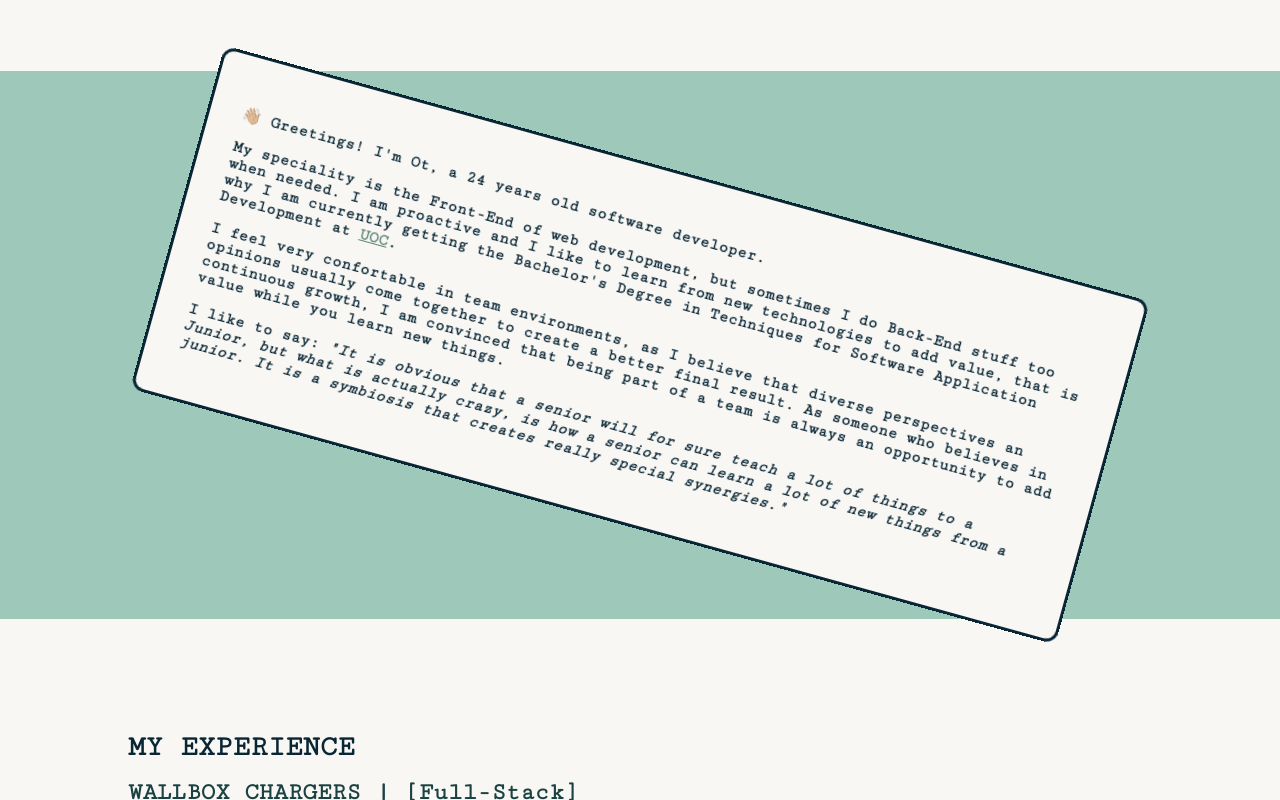
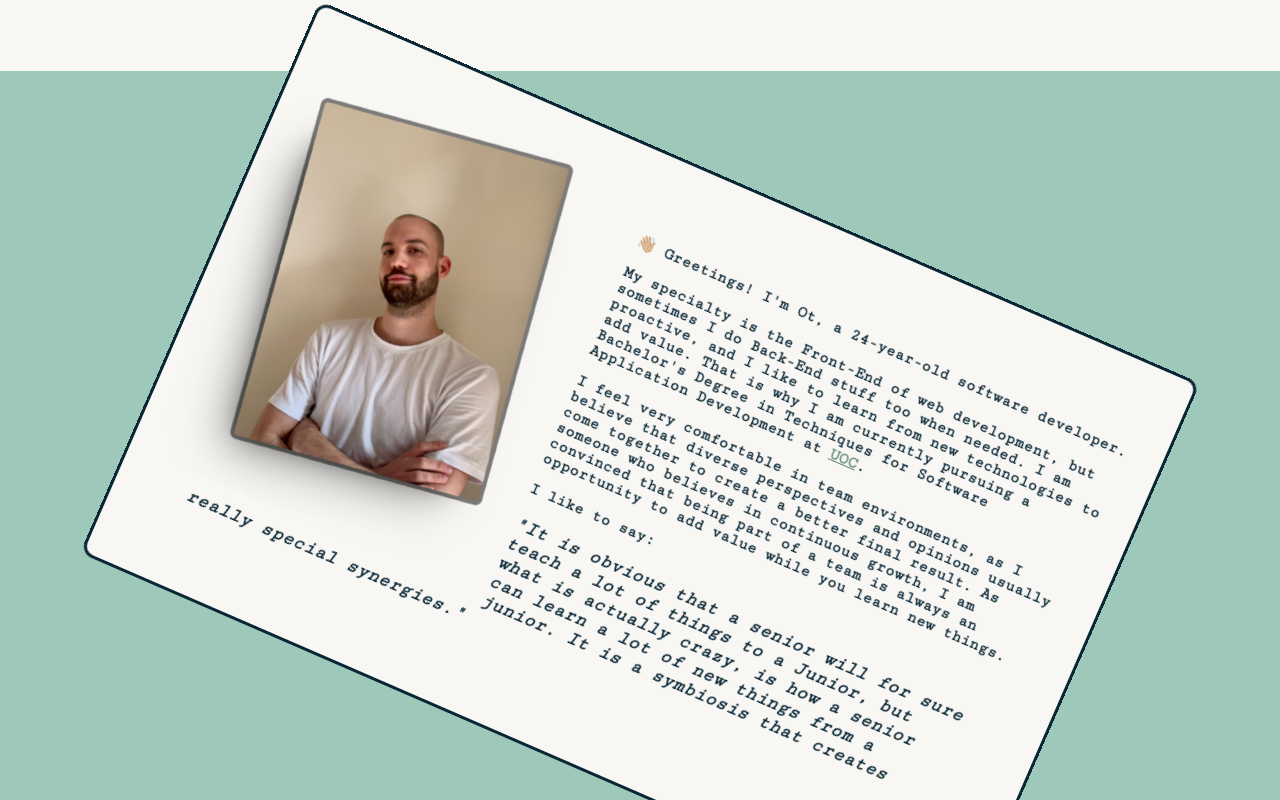
Before and after one commit to otrocadev/portfolio-2024, a Vue app: page / in a window 1280 px wide. Shown: the part 700-1500 px from the top of the page. Built offline with nearby package versions, Linux system fonts and the light colour scheme.

Commit message:
Adding profile img into presentation box and correcting some typos :)

```diff
--- a/src/components/PresentationBox.vue
+++ b/src/components/PresentationBox.vue
@@ -29,13 +29,21 @@
   </section>
 
   <section class="presentation" :class="{ presentationMobile: isMobile }">
-    <div class="text-card scrolling-text">
-      <p>👋🏼 Greetings! I'm Ot, a 24 years old software developer.</p>
+    <div class="presentation-card scrolling-text">
+      <img
+        class="img-no-mobile"
+        v-if="!isMobile"
+        src="../assets/img/ot-roca-profile.png"
+        alt="Ot Roca's actual photo"
+      />
+      <div class="card-text">
+        <p>👋🏼 Greetings! I'm Ot, a 24-year-old software developer.</p>
         <p>
-        My speciality is the Front-End of web development, but sometimes I do
-        Back-End stuff too when needed. I am proactive and I like to learn from
-        new technologies to add value, that is why I am currently getting the
-        Bachelor's Degree in Techniques for Software Application Development at
+          My specialty is the Front-End of web development, but sometimes I do
+          Back-End stuff too when needed. I am proactive, and I like to learn
+          from new technologies to add value. That is why I am currently
+          pursuing a Bachelor's Degree in Techniques for Software Application
+          Development at
           <a
             href="http://www.uoc.edu/en/studies/bachelors-degrees/bachelors-degree-software-development"
             target="_blank"
@@ -44,21 +52,26 @@
           >.
         </p>
         <p>
-        I feel very confortable in team environments, as I believe that diverse
-        perspectives an opinions usually come together to create a better final
-        result. As someone who believes in continuous growth, I am convinced
-        that being part of a team is always an opportunity to add value while
-        you learn new things.
+          I feel very comfortable in team environments, as I believe that
+          diverse perspectives and opinions usually come together to create a
+          better final result. As someone who believes in continuous growth, I
+          am convinced that being part of a team is always an opportunity to add
+          value while you learn new things.
         </p>
-      <p>
-        I like to say:
-        <i>
+        <p>I like to say:</p>
+        <blockquote>
           "It is obvious that a senior will for sure teach a lot of things to a
           Junior, but what is actually crazy, is how a senior can learn a lot of
           new things from a junior. It is a symbiosis that creates really
           special synergies."
-        </i>
-      </p>
+        </blockquote>
+      </div>
+      <img
+        class="img-mobile"
+        v-if="isMobile"
+        src="../assets/img/ot-roca-profile.png"
+        alt="Ot Roca's actual photo"
+      />
     </div>
   </section>
 </template>
@@ -144,6 +157,21 @@ p {
   font-family: "CutiveMono-Regular", Arial, sans-serif;
 }
 
+.img-no-mobile {
+  float: left;
+  height: 30rem;
+}
+
+.img-mobile {
+  width: 80%;
+  padding: 0 10%;
+}
+
+blockquote {
+  font-size: 1.2rem;
+  font-style: italic;
+}
+
 .presentation-title {
   height: 80vh;
   padding: 1rem clamp(8rem, 10rem, 12rem);
@@ -187,10 +215,13 @@ p {
   padding: 3rem;
 }
 
-.text-card {
+.presentation-card {
   background-color: var(--whiteColor);
-  padding: 2rem;
   border: 3px solid var(--primaryColor);
   border-radius: 0.8rem;
 }
+
+.card-text {
+  padding: 4rem 2rem;
+}
 </style>
--- a/src/components/PreviousJobs.vue
+++ b/src/components/PreviousJobs.vue
@@ -98,7 +98,7 @@ h3 {
 .job-img {
   float: right;
   margin: auto;
-  width: 40%;
+  width: 35rem;
 }
 
 .job-img-mobile {
```
Also changed, not shown: src/assets/img/ot-roca-profile.png (added). Lines whose indentation alone changed are shown as unchanged.
